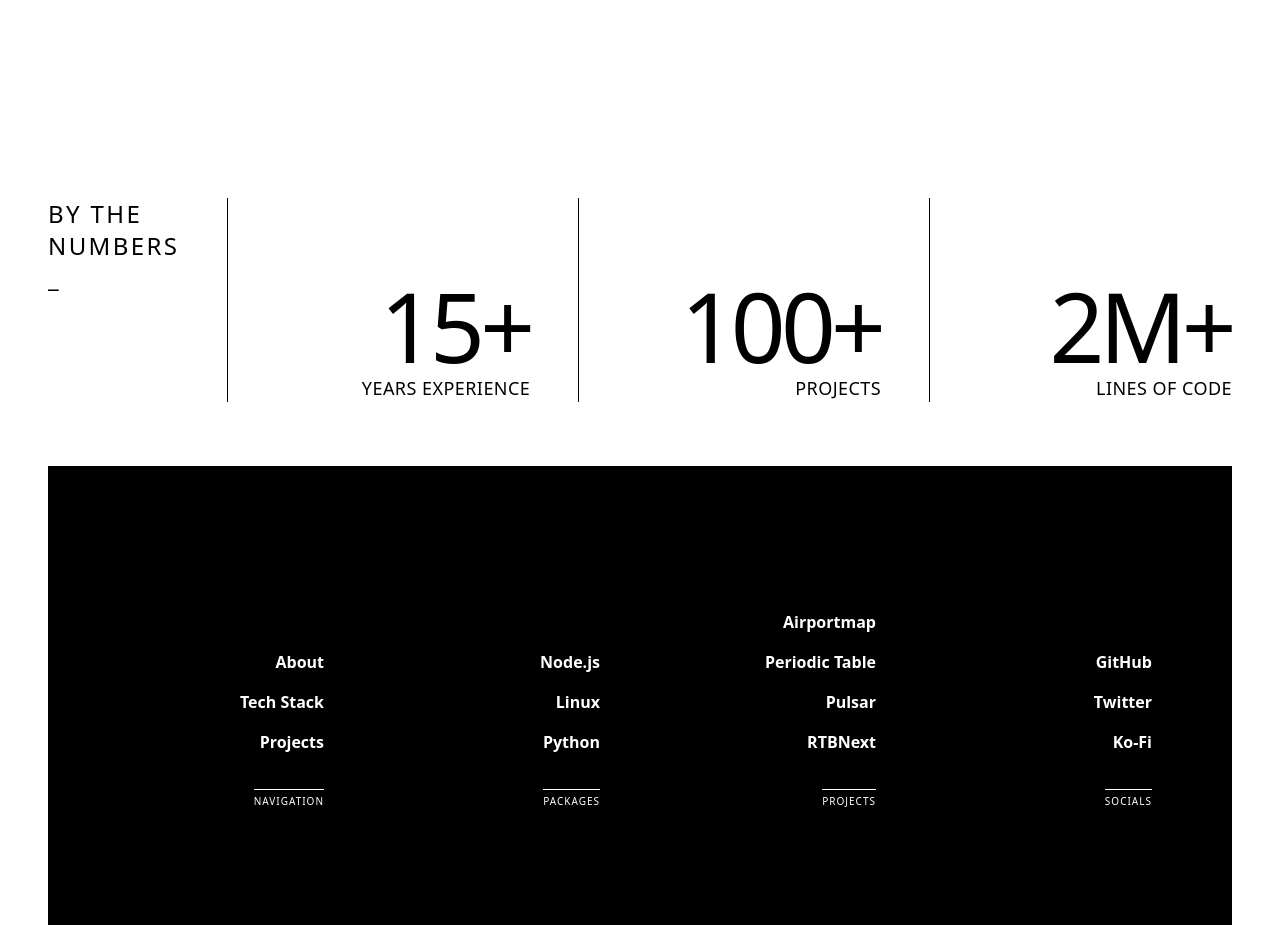
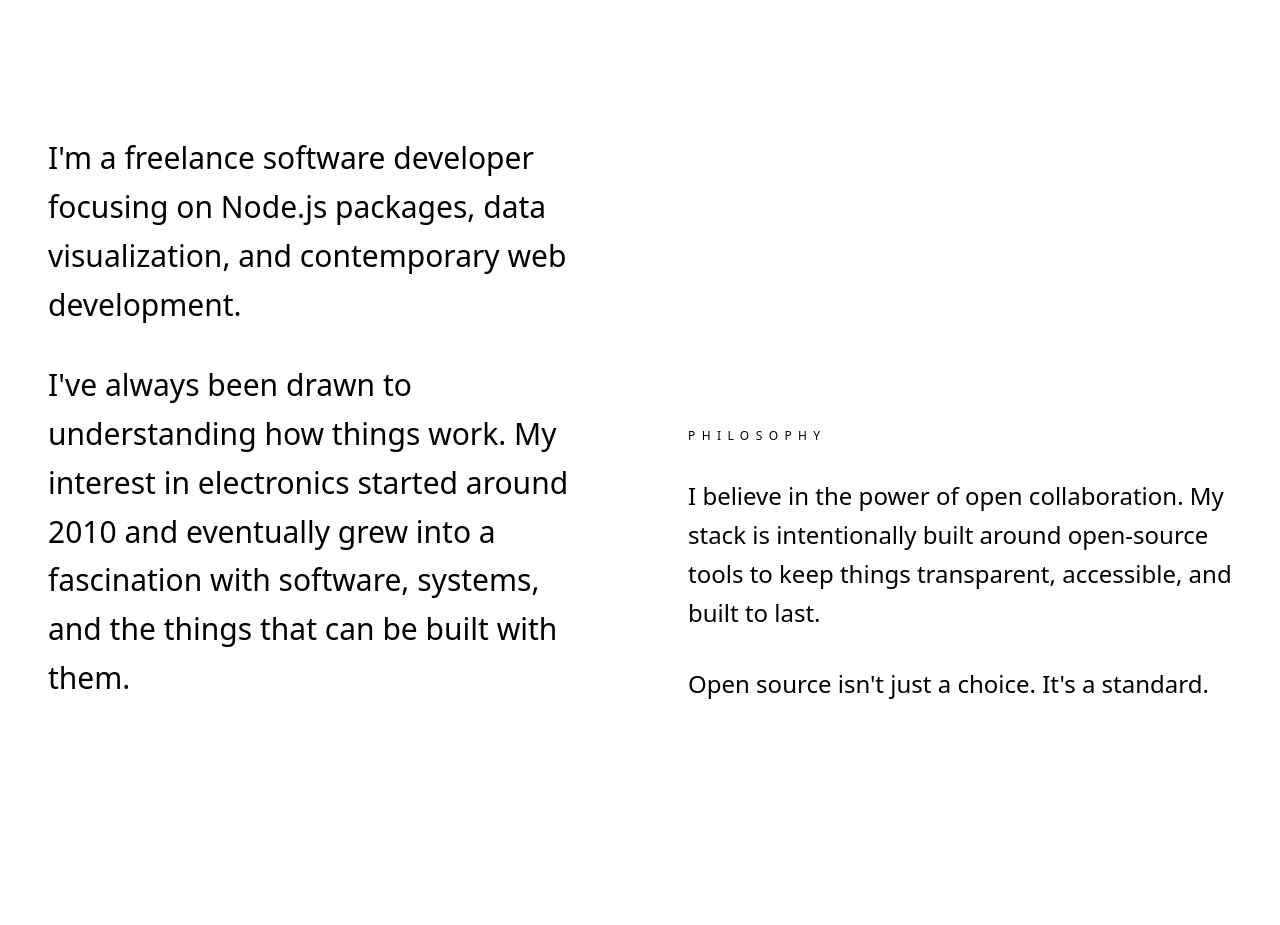
Before and after one commit to komed3/web, a React (Vite) app: page / in a window 1280 px wide. Shown: the part 2460-3385 px from the top of the page. Built offline with nearby package versions, Linux system fonts and the light colour scheme; a web font is replaced by a local one.

Commit message:
add content section

```diff
--- a/src/components/About.tsx
+++ b/src/components/About.tsx
@@ -17,6 +17,53 @@ export function About () {
         <span>free & open</span>
         <span>source</span>
       </motion.div>
+
+      { /** Content */ }
+      <div className= 'grid grid-cols-2 gap-24 mt-40'>
+        { /** About */ }
+        <motion.div
+          initial= { { y: 40, opacity: 0 } }
+          whileInView= { { y: 0, opacity: 1 } }
+          transition= { { duration: 1.2, ease: [ 0.22, 1, 0.36, 1 ] } }
+          viewport= { { once: true, amount: 0.3 } }
+          className= 'space-y-8 text-3xl font-extralight leading-relaxed'
+        >
+          <p>
+            I'm a freelance software developer focusing on Node.js packages,
+            data visualization, and contemporary web development.
+          </p>
+
+          <p>
+            I've always been drawn to understanding how things work. My
+            interest in electronics started around 2010 and eventually grew
+            into a fascination with software, systems, and the things that
+            can be built with them.
+          </p>
+        </motion.div>
+
+        { /** Philosophy */ }
+        <motion.div
+          initial= { { y: 40, opacity: 0 } }
+          whileInView= { { y: 0, opacity: 1 } }
+          transition= { { duration: 1.2, ease: [ 0.22, 1, 0.36, 1 ] } }
+          viewport= { { once: true, amount: 0.3 } }
+          className= 'flex flex-col justify-end gap-8'
+        >
+          <div className= 'text-xs uppercase font-extralight tracking-[0.4rem]'>
+            Philosophy
+          </div>
+
+          <p className= 'text-2xl font-extralight leading-relaxed'>
+            I believe in the power of open collaboration. My stack is
+            intentionally built around open-source tools to keep things
+            transparent, accessible, and built to last.
+          </p>
+
+          <p className= 'text-2xl font-extralight leading-relaxed'>
+            Open source isn't just a choice. It's a standard.
+          </p>
+        </motion.div>
+      </div>
     </div>
   );
 }
```
